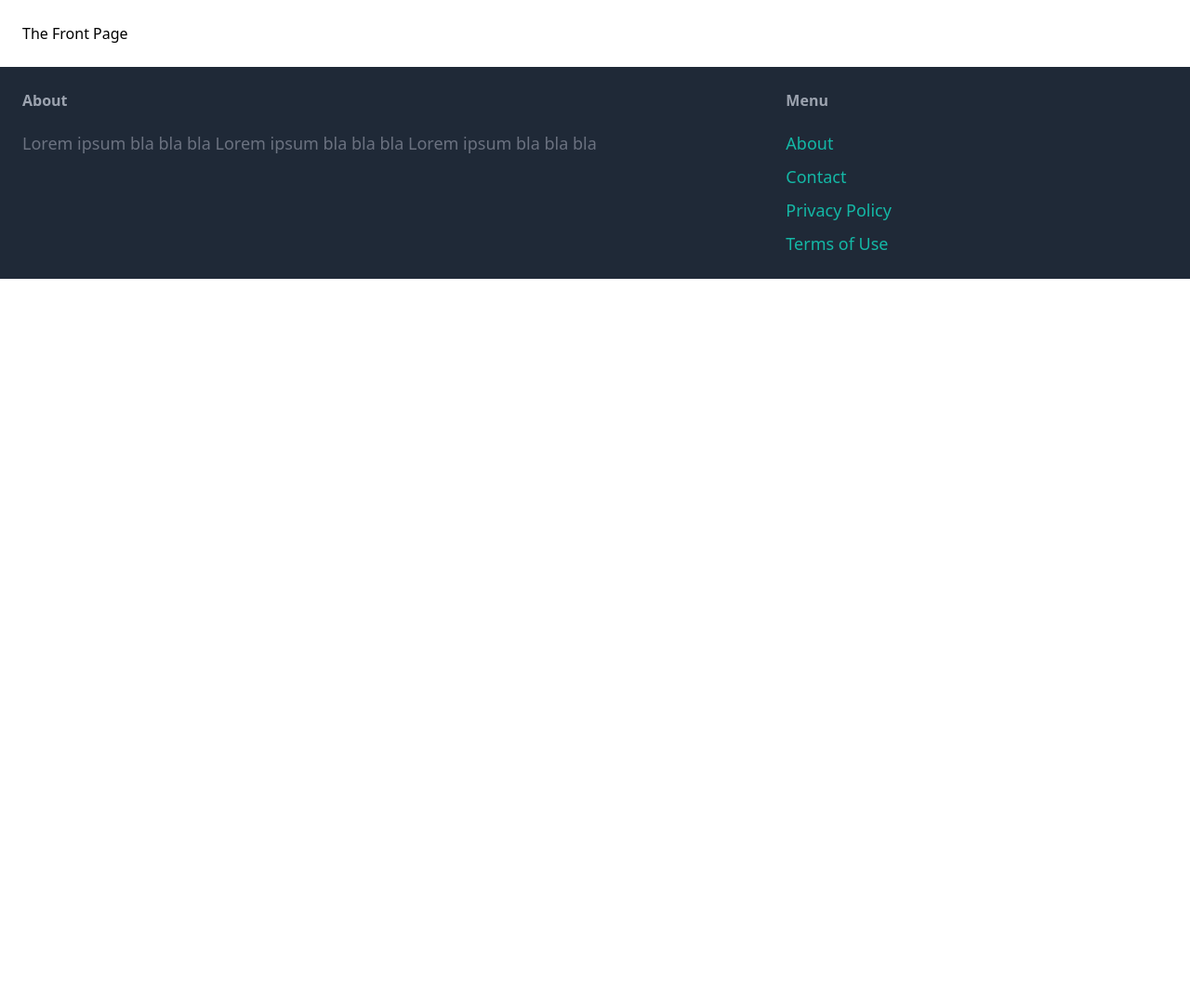
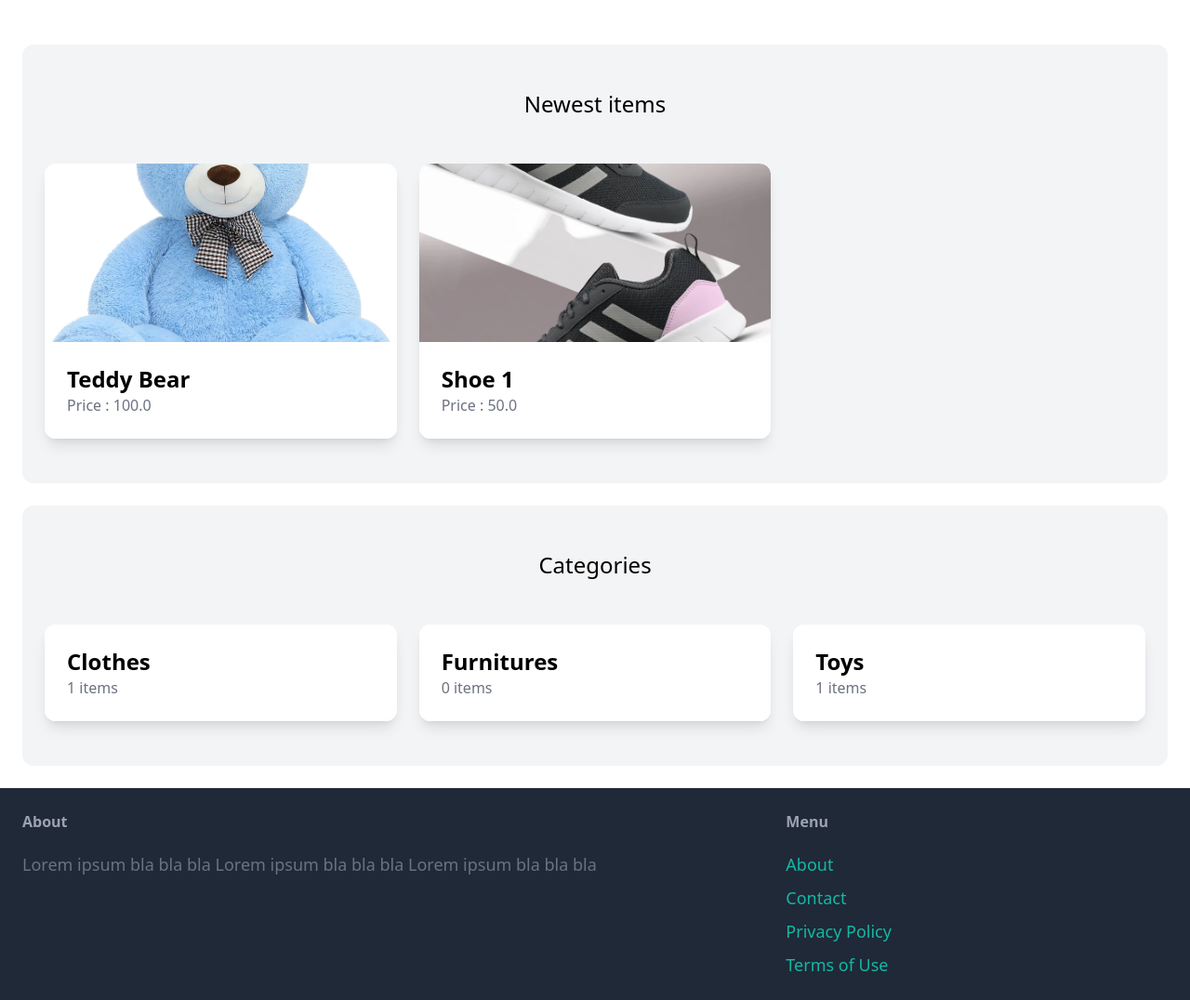
Before and after one commit to YashHaritash/Puddle, a Django app: page / in a window 1280 px wide. Shown: the part 77-1153 px from the top of the page at 93% size. Before the commit the page ends 377 px from the top, so only its background shows below. Run offline with Django 5.2, Linux system fonts and the light colour scheme; data comes from the database, SQL or seed files in the repository; both versions use the stored data as it was after the commit; some libraries are stand-ins or nearby versions.

Commit message:
front-page-added-newproducts and categories with count

```diff
--- a/core/templates/core/index.html
+++ b/core/templates/core/index.html
@@ -3,6 +3,45 @@
 {%block title%}
 Welcome
 {% endblock %}
+
 {% block content %}
-<h1>The Front Page</h1>
+    <div class='mt-6 px-6 py-12 bg-gray-100 rounded-xl'>
+        <h2 class='mb-12 text-2xl text-center'>Newest items</h2>
+
+        <div class='grid grid-cols-1 sm:grid-cols-2 md:grid-cols-3 gap-6'>
+            {% for item in items %}
+                <div class="bg-white rounded-xl overflow-hidden shadow-lg">
+                    <a href='#'>
+                        <div>
+                            <!-- Make the image responsive and cover the entire area -->
+                            <img src='{{item.image.url}}' class='w-full h-48 object-cover'>
+                        </div>
+
+                        <div class='p-6 bg-white'>
+                            <h2 class='text-2xl font-bold'>{{item.name}}</h2>
+                            <p class='text-gray-500'>Price : {{item.price}}</p>
+                        </div>
+                    </a>
+                </div>
+            {% endfor %}
+        </div>
+    </div>
+
+    <div class='mt-6 px-6 py-12 bg-gray-100 rounded-xl'>
+        <h2 class='mb-12 text-2xl text-center'>Categories</h2>
+
+        <div class='grid grid-cols-1 sm:grid-cols-2 md:grid-cols-3 gap-6'>
+            {%for category in categories%}
+                <div class="bg-white rounded-xl overflow-hidden shadow-lg">
+                    <a href='#'>
+
+                        <div class='p-6 bg-white'>
+                            <h2 class='text-2xl font-bold'>{{category.name}}</h2>
+                            <p class='text-gray-500'>{{category.items.count}} items</p>
+                        </div>
+                    </a>
+                </div>
+            {%endfor%}
+        </div>
+    </div>
 {% endblock %}
--- a/core/views.py
+++ b/core/views.py
@@ -1,8 +1,11 @@
 from django.shortcuts import render
 
+from item.models import Item,Category
 # Create your views here.
 def index(request):
-    return render(request,'core/index.html')
+    items = Item.objects.filter(is_sold=False)[0:6]
+    categories = Category.objects.all()
+    return render(request,'core/index.html' , {'items':items , 'categories' :categories})
 
 def contact(request):
     return render(request,'core/contact.html')
--- a/item/admin.py
+++ b/item/admin.py
@@ -1,6 +1,7 @@
 from django.contrib import admin
 
 # Register your models here.
-from .models import Category
+from .models import Category,Item
 
 admin.site.register(Category)
+admin.site.register(Item)
--- a/item/models.py
+++ b/item/models.py
@@ -16,6 +16,10 @@ class Item(models.Model):
     name = models.CharField(max_length=255)
     description = models.TextField(blank=True, null=True)
     price = models.FloatField()
+    image = models.ImageField(upload_to='item_images',blank=True,null=True)
     is_sold = models.BooleanField(default=False)
     created_by = models.ForeignKey(User,related_name='items',on_delete=models.CASCADE)
     created_at = models.DateTimeField(auto_now_add=True)
+
+    def __str__(self):
+        return self.name
--- a/puddle/settings.py
+++ b/puddle/settings.py
@@ -118,6 +118,9 @@ USE_TZ = True
 # https://docs.djangoproject.com/en/5.1/howto/static-files/
 
 STATIC_URL = 'static/'
+MEDIA_URL = '/media/'
+MEDIA_ROOT = BASE_DIR / 'media'
+
 
 # Default primary key field type
 # https://docs.djangoproject.com/en/5.1/ref/settings/#default-auto-field
--- a/puddle/urls.py
+++ b/puddle/urls.py
@@ -14,6 +14,8 @@ Including another URLconf
     1. Import the include() function: from django.urls import include, path
     2. Add a URL to urlpatterns:  path('blog/', include('blog.urls'))
 """
+from django.conf import settings
+from django.conf.urls.static import static
 from django.contrib import admin
 from django.urls import path
 
@@ -23,4 +25,4 @@ urlpatterns = [
     path('',index,name='index'),
     path('contact/',contact,name='contact'),
     path('admin/', admin.site.urls),
-]
+] + static(settings.MEDIA_URL,document_root=settings.MEDIA_ROOT)
```
Also changed, not shown: item/templates/item/details.html (added, +11 -0 lines), item/views.py (+10 -1 lines), db.sqlite3, item/migrations/0002_alter_category_options_item.py (added), media/item_images/shoe_1.webp (added), media/item_images/teddy_bear.jpg (added).
